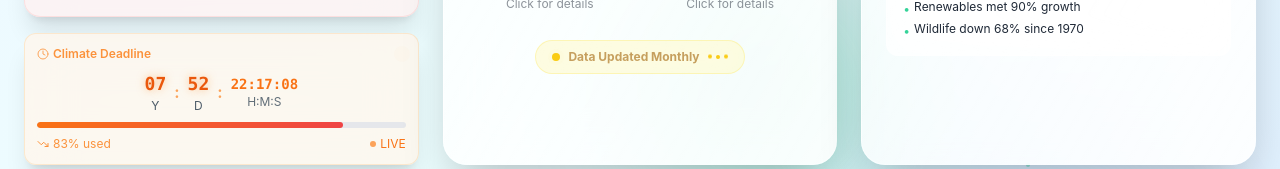
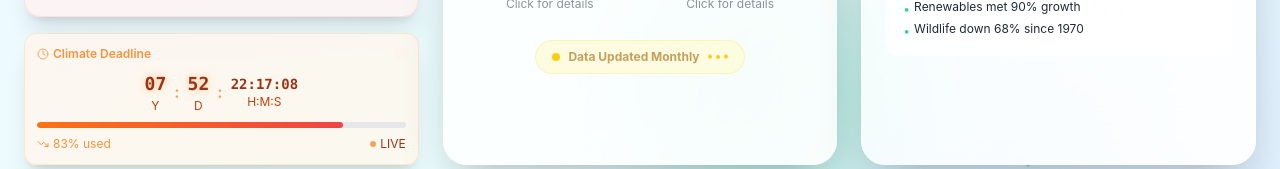
Before and after one commit to humaxai2025/earthclock, a React (Vite) app: page / in a window 1280 px wide. Shown: the part 671-840 px from the top of the page. Built offline with nearby package versions, Linux system fonts and the light colour scheme; the HTML template or start-up script is replaced by a standard one.

Commit message:
Updated Carbon Countdown component

```diff
--- a/src/components/CarbonCountdown.jsx
+++ b/src/components/CarbonCountdown.jsx
@@ -79,7 +79,7 @@ const CarbonCountdown = ({ isDarkMode }) => {
       <div className="flex items-center justify-between mb-2">
         <div className="flex items-center">
           <Clock className="w-3 h-3 text-orange-400 animate-pulse mr-1" />
-          <span className="text-xs font-semibold text-orange-400">Climate Deadline</span>
+          <span className={`text-xs font-semibold text-orange-400`}>Climate Deadline</span>
         </div>
         <div className="w-2 h-2 rounded-full bg-orange-400 animate-ping" />
       </div>
@@ -88,27 +88,27 @@ const CarbonCountdown = ({ isDarkMode }) => {
       <div className="mb-2">
         <div className="flex items-center justify-center space-x-2 text-center">
           <div>
-            <div className={`text-lg font-bold font-mono ${isDarkMode ? 'text-orange-300' : 'text-orange-600'}`}
+            <div className={`text-lg font-bold font-mono ${isDarkMode ? 'text-orange-200' : 'text-orange-800'}`}
                  style={{textShadow: '0 0 8px rgba(251, 146, 60, 0.6)'}}>
               {formatTimeUnit(timeRemaining.years)}
             </div>
-            <div className="text-xs opacity-80">Y</div>
+            <div className={`text-xs ${isDarkMode ? 'text-orange-300' : 'text-orange-700'}`}>Y</div>
           </div>
           <div className="text-orange-400 font-bold animate-pulse">:</div>
           <div>
-            <div className={`text-lg font-bold font-mono ${isDarkMode ? 'text-orange-300' : 'text-orange-600'}`}
+            <div className={`text-lg font-bold font-mono ${isDarkMode ? 'text-orange-200' : 'text-orange-800'}`}
                  style={{textShadow: '0 0 8px rgba(251, 146, 60, 0.6)'}}>
               {formatTimeUnit(timeRemaining.days)}
             </div>
-            <div className="text-xs opacity-80">D</div>
+            <div className={`text-xs ${isDarkMode ? 'text-orange-300' : 'text-orange-700'}`}>D</div>
           </div>
           <div className="text-orange-400 font-bold animate-pulse">:</div>
           <div>
-            <div className={`text-sm font-bold font-mono ${isDarkMode ? 'text-orange-400' : 'text-orange-500'}`}
+            <div className={`text-sm font-bold font-mono ${isDarkMode ? 'text-orange-200' : 'text-orange-800'}`}
                  style={{animation: timeRemaining.seconds % 2 === 0 ? 'pulse 1s ease-in-out' : 'none'}}>
               {formatTimeUnit(timeRemaining.hours)}:{formatTimeUnit(timeRemaining.minutes)}:{formatTimeUnit(timeRemaining.seconds)}
             </div>
-            <div className="text-xs opacity-70">H:M:S</div>
+            <div className={`text-xs ${isDarkMode ? 'text-orange-300' : 'text-orange-700'}`}>H:M:S</div>
           </div>
         </div>
       </div>
@@ -130,7 +130,7 @@ const CarbonCountdown = ({ isDarkMode }) => {
         </div>
         <div className="flex items-center text-orange-500">
           <div className="w-1.5 h-1.5 rounded-full bg-orange-400 animate-pulse mr-1" />
-          <span>LIVE</span>
+          <span className={`${isDarkMode ? 'text-orange-200' : 'text-orange-800'}`}>LIVE</span>
         </div>
       </div>
     </div>
```
